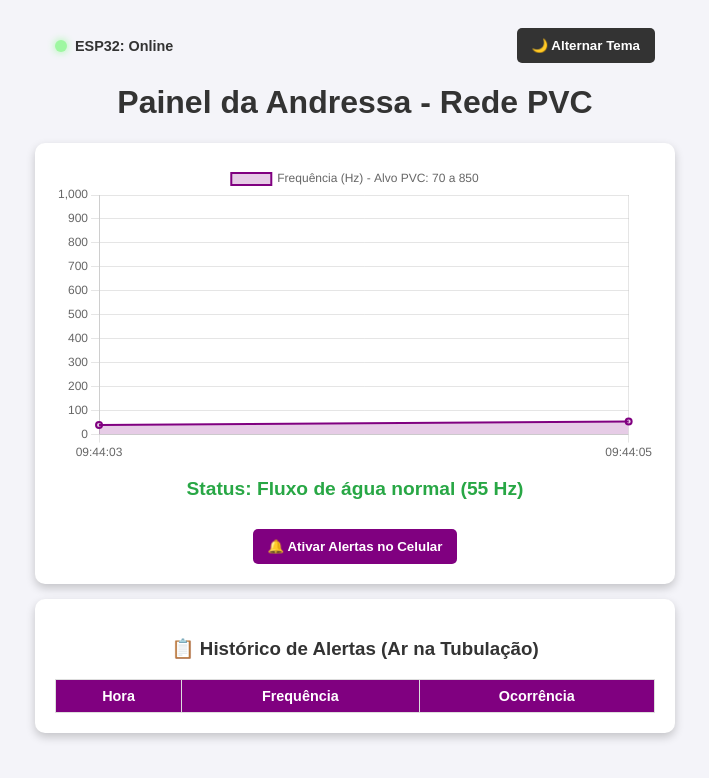
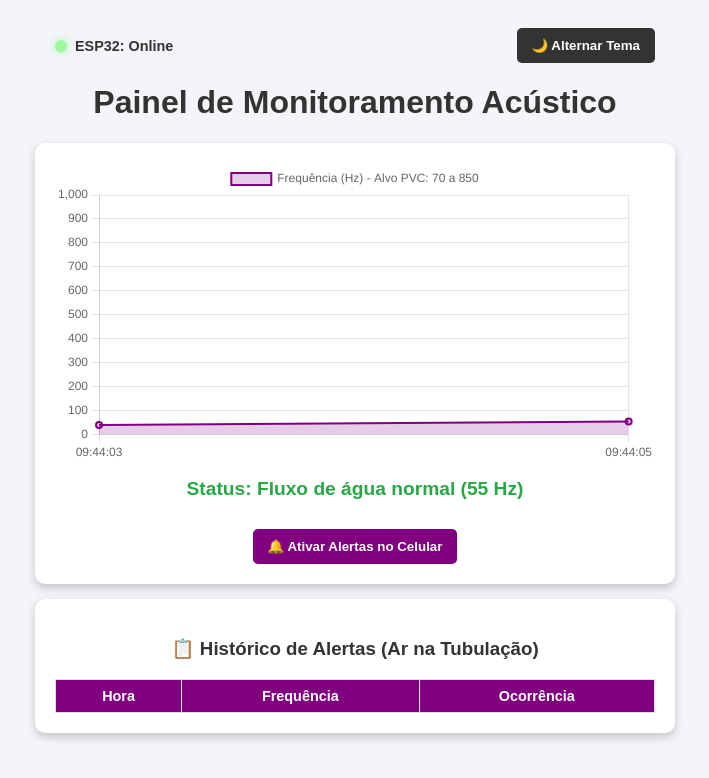
Before and after one commit to andressa1999souza-png/acustico, a plain HTML site: page index.html in a window 1280 px wide. Shown: the whole page, without its empty margins (285-994 px from the left). Drawn offline with nearby package versions, Linux system fonts and the light colour scheme.

Commit message:
mudando cor e titulo para testes

```diff
--- a/index.html
+++ b/index.html
@@ -63,7 +63,7 @@
         <button class="btn-tema" onclick="mudarTema()">🌙 Alternar Tema</button>
     </div>
 
-    <h1>Painel da Andressa - Rede PVC</h1>
+    <h1>Painel de Monitoramento Acústico</h1>
 
     <div class="container">
         <canvas id="graficoFrequencia"></canvas>
```
